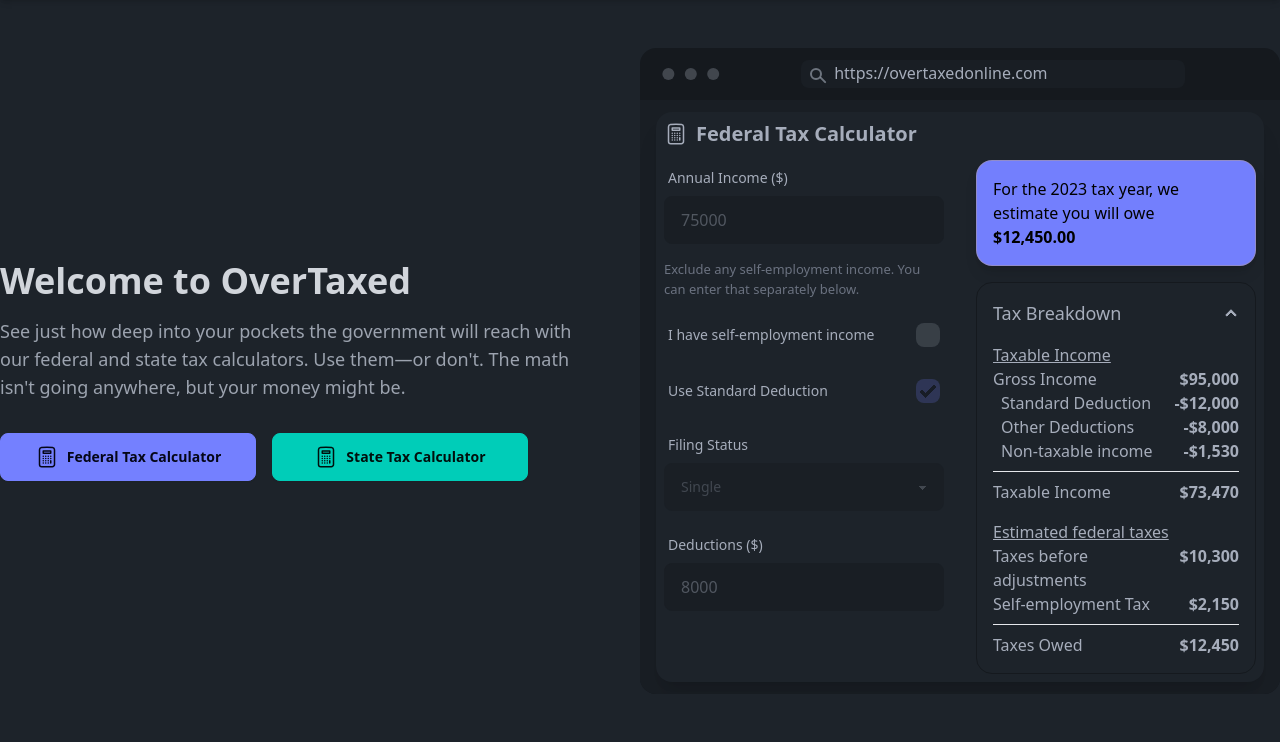
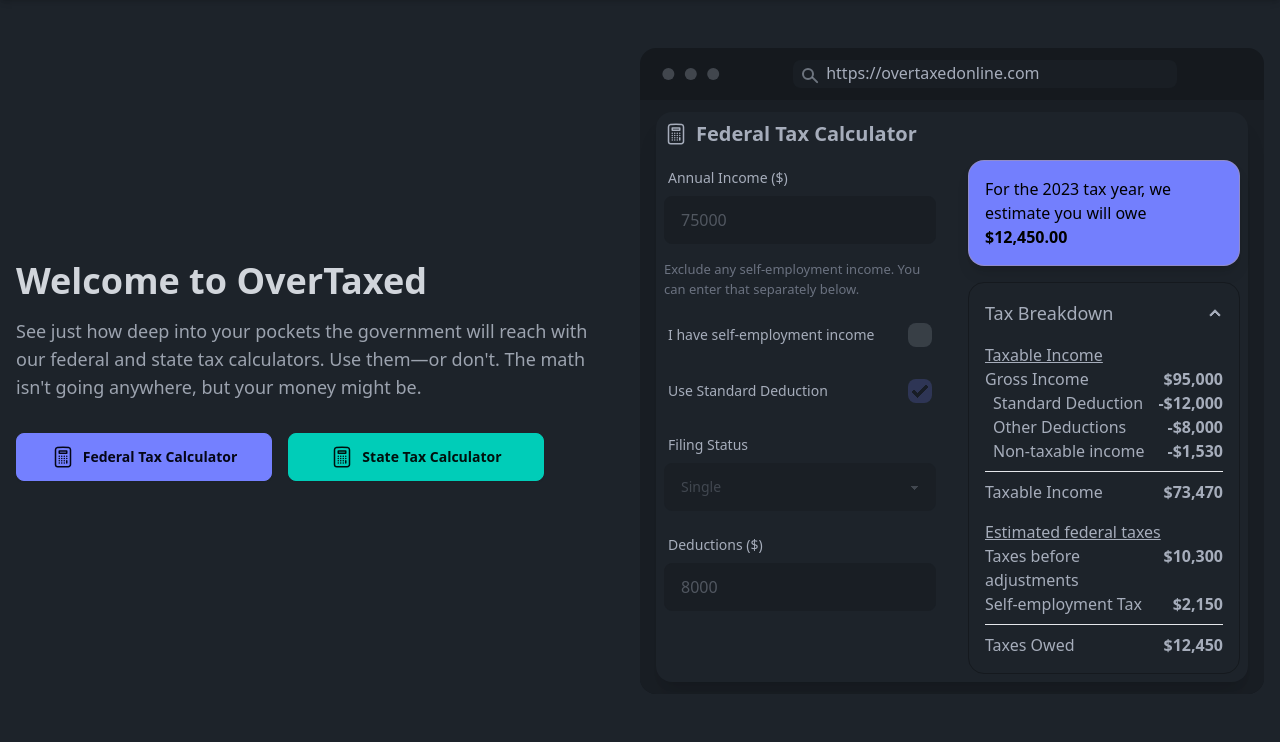
Before and after one commit to 0bscurity/overtaxed, a Django app: page / in a window 1280 px wide. Shown: the part 68-810 px from the top of the page. Run offline with Django 5.2, Linux system fonts and the light colour scheme; style sheets or scripts are compiled from the project's sources.

Commit message:
Use consistent padding in home page container layout.

```diff
--- a/src/templates/partials/home.html
+++ b/src/templates/partials/home.html
@@ -2,7 +2,7 @@
 {% block title %}OverTaxed | Home{% endblock %}
 {% block content %}
 
-  <div class="container mx-auto py-6">
+  <div class="container mx-auto px-4 py-6">
     <!-- Flex container -->
     <div class="flex flex-col xl:flex-row gap-8 xl:items-start">
       <!-- Left Column: Main Content -->
```
